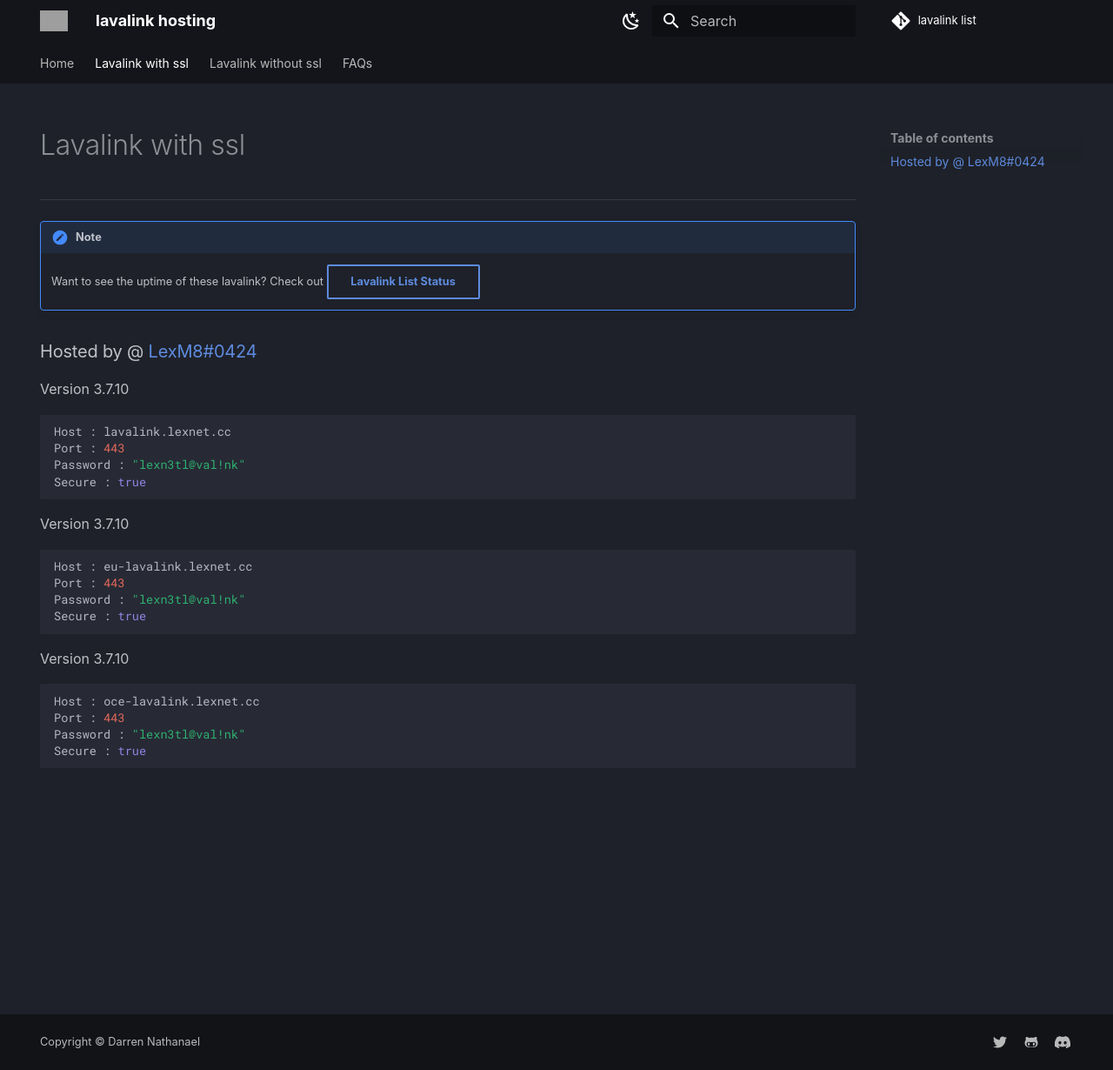
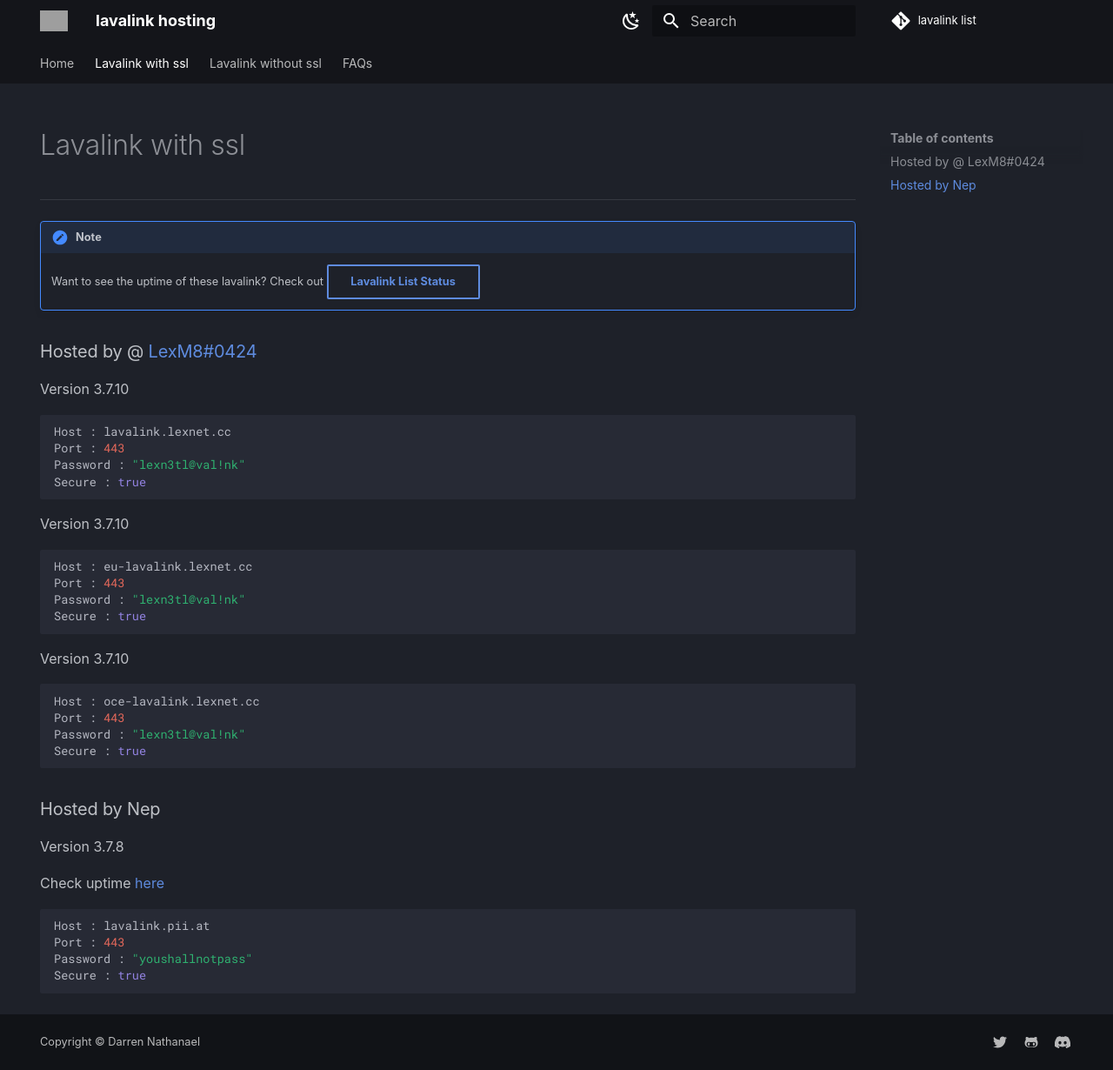
Before and after one commit to DarrenOfficial/lavalink-list, an MkDocs documentation site: the page built from docs/SSL/lavalink-with-ssl.md, in a window 1280 px wide and 1230 px high. Shown: the whole window at 87% size. Built offline with MkDocs 1.6.1 and Material for MkDocs 9.7.7, drawn with Linux system fonts in a browser that asks for light colours; comment, search, counter and statistics services are not loaded; a style sheet for code colours, icons or effects is not loaded; grey boxes are pictures that could not be loaded.

Commit message:
Update lavalink-with-ssl.md (#411)

````diff
--- a/docs/SSL/lavalink-with-ssl.md
+++ b/docs/SSL/lavalink-with-ssl.md
@@ -37,3 +37,14 @@ Port : 443
 Password : "lexn3tl@val!nk"
 Secure : true
 ```
+
+### Hosted by Nep
+Version 3.7.8
+
+Check uptime [here](https://xiaoer.info.gf/status/node)
+```bash
+Host : lavalink.pii.at
+Port : 443
+Password : "youshallnotpass"
+Secure : true
+```
````
